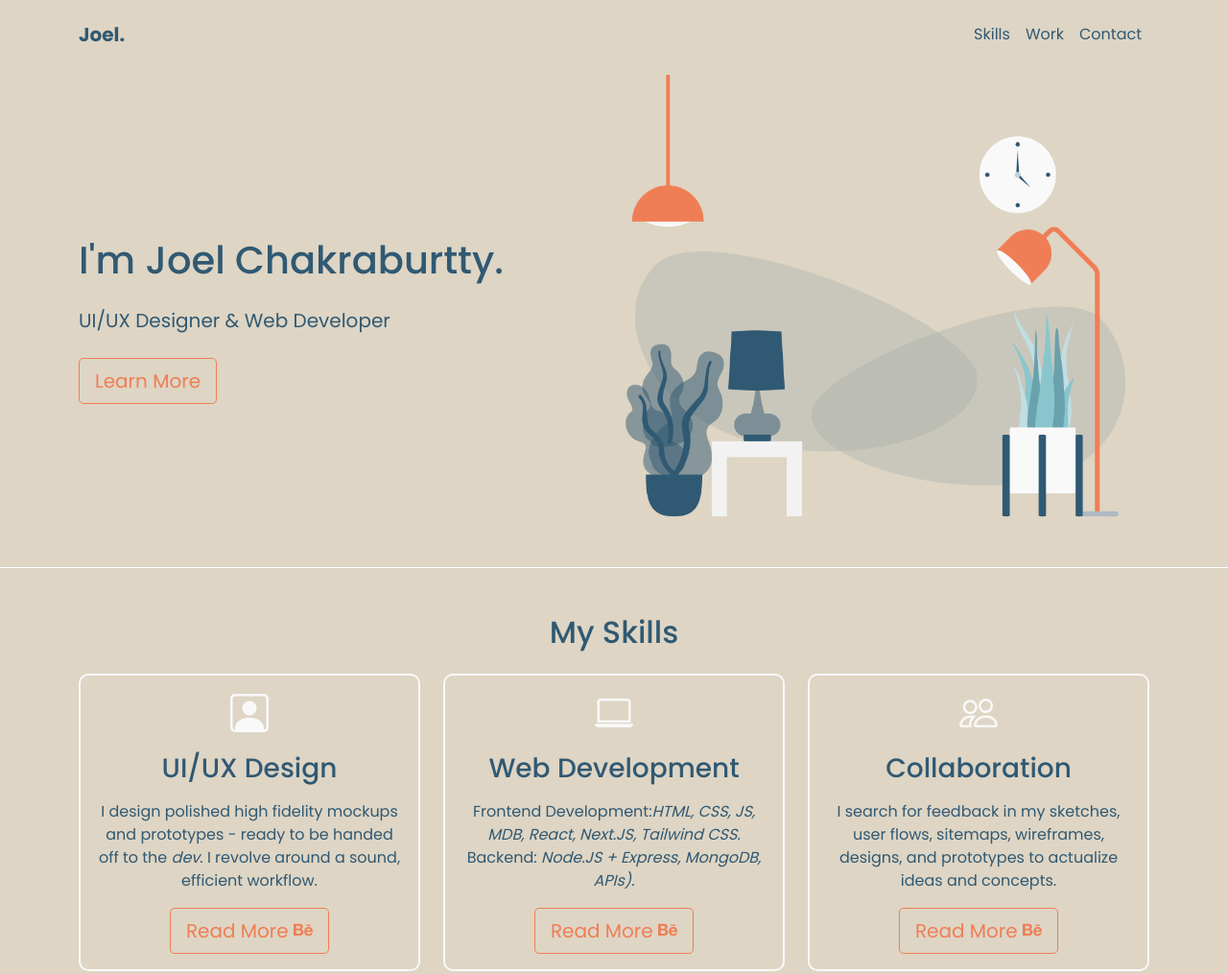
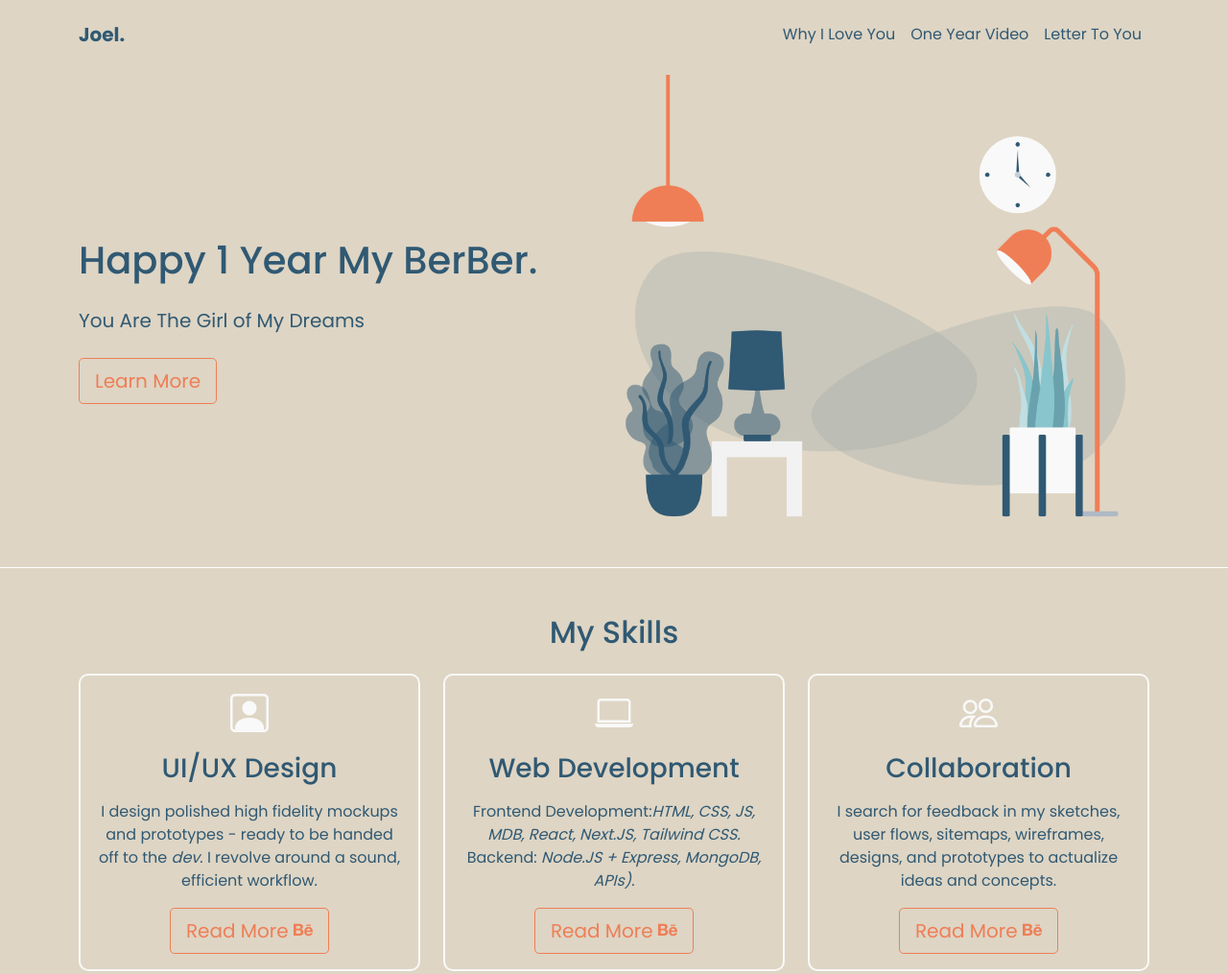
Before and after one commit to JoelChakraburtty/1-year-anniversary, a plain HTML site: page index.html in a window 1280 px wide. Shown: the top 1015 px of the page at 96% size. Drawn offline with nearby package versions, Linux system fonts and the light colour scheme.

Commit message:
Update index.html

```diff
--- a/index.html
+++ b/index.html
@@ -28,8 +28,11 @@
     <!-- CSS Stylehseet -->
     <link rel="stylesheet" href="style.css" />
     <title>Joel C Design</title>
-    <!-- Favicon -->
-    <link rel="icon" type="image/x-icon" href="img/favicon.ico" />
+    <!-- Favicon / Web Manifest -->
+    <link rel="apple-touch-icon" sizes="180x180" href="/apple-touch-icon.png">
+    <link rel="icon" type="image/png" sizes="32x32" href="/favicon-32x32.png">
+    <link rel="icon" type="image/png" sizes="16x16" href="/favicon-16x16.png">
+    <link rel="manifest" href="/site.webmanifest">
   </head>
   <body>
     <!-- Navbar -->
@@ -49,13 +52,13 @@
         <div class="collapse navbar-collapse" id="navmenu">
           <ul class="navbar-nav ms-auto">
             <li class="nav-item">
-              <a href="#skills" class="nav-link">Skills</a>
+              <a href="#skills" class="nav-link">Why I Love You</a>
             </li>
             <li class="nav-item">
-              <a href="#work" class="nav-link">Work</a>
+              <a href="#work" class="nav-link">One Year Video</a>
             </li>
             <li class="nav-item">
-              <a href="#contact" class="nav-link">Contact</a>
+              <a href="#contact" class="nav-link">Letter To You</a>
             </li>
           </ul>
         </div>
@@ -69,8 +72,8 @@
       <div class="container">
         <div class="d-sm-flex align-items-center justify-content-between">
           <div data-aos="fade-down">
-            <h1 class="showcase-h1">I'm Joel Chakraburtty.</h1>
-            <p class="lead my-4 showcase-p">UI/UX Designer & Web Developer</p>
+            <h1 class="showcase-h1">Happy 1 Year My BerBer.</h1>
+            <p class="lead my-4 showcase-p">You Are The Girl of My Dreams</p>
             <a
               href="#skills"
               class="btn btn-outline-light btn-lg showcase-btn showcase-a"
```
